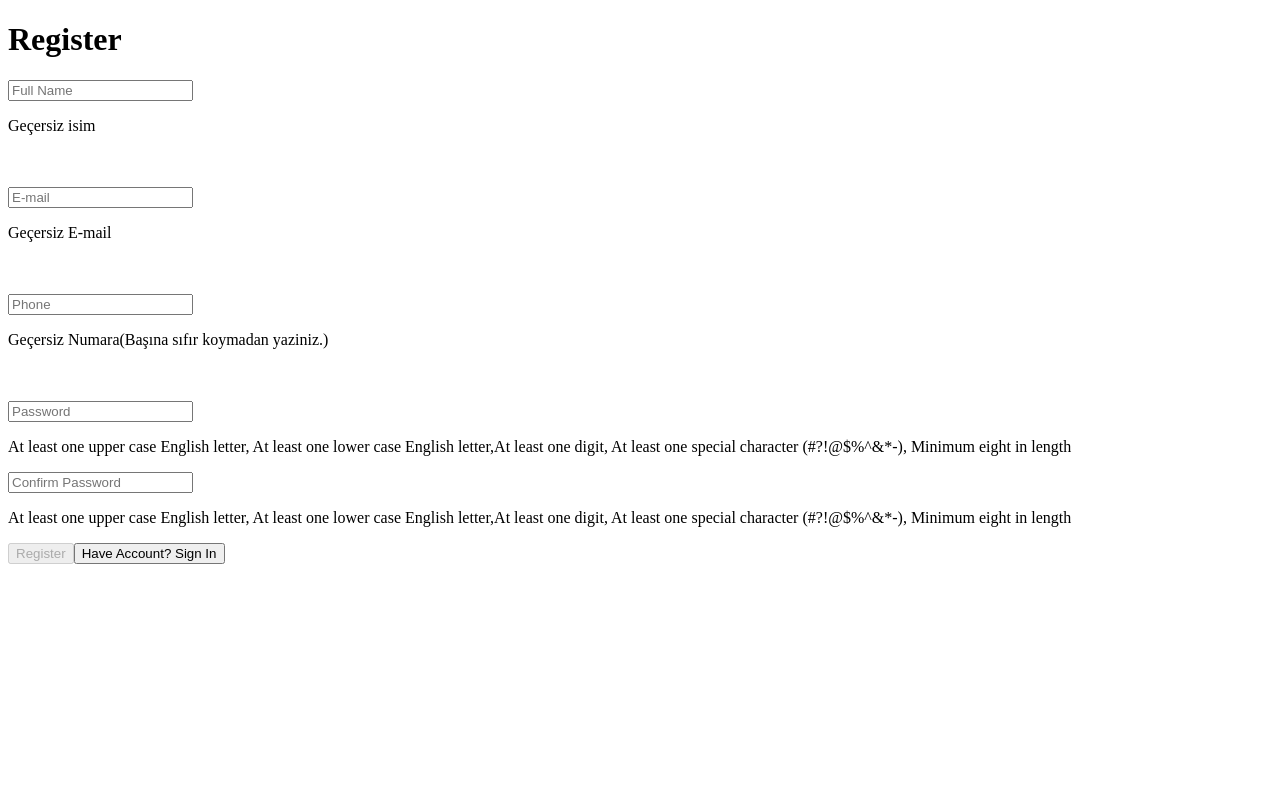
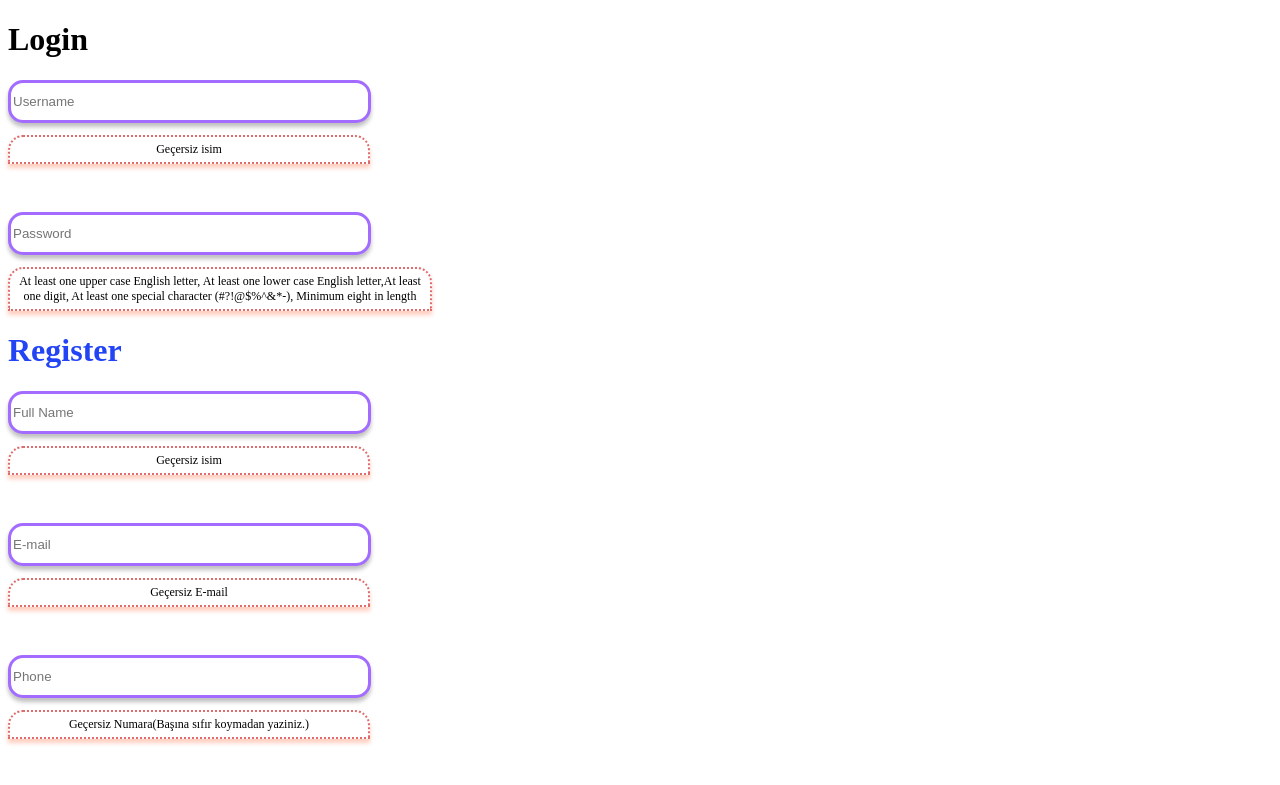
Before and after one commit to enqinsel/register-and-login-component, a Vue app: page / in a window 1280 px wide. Shown: the top 785 px of the page. Built offline with nearby package versions, Linux system fonts and the light colour scheme.

Commit message:
updated and style added

```diff
--- a/src/App.vue
+++ b/src/App.vue
@@ -1,8 +1,11 @@
 <script setup>
 import Register from "./components/Register.vue"
+import Login from "./components/Login.vue";
+
 </script>
 
 <template>
+<Login></Login>
 <Register></Register>
 </template>
 
--- a/src/components/Inputs/InputMail.vue
+++ b/src/components/Inputs/InputMail.vue
@@ -8,11 +8,39 @@ const emailHandler = (event) => {
 }
 
 const isValid = computed(() => {
-    return  /^\w+([\.-]?\w+)@\w+([\.-]?\w+)(\.\w{2,3})+$/.test(props.email);
- })
+    return /^\w+([\.-]?\w+)@\w+([\.-]?\w+)(\.\w{2,3})+$/.test(props.email);
+})
 </script>
 
 <template>
-    <input type="text" id="email" :value="props.email" placeholder="E-mail" @input="emailHandler">
-    <p v-if="!isValid">Geçersiz E-mail</p>
+    <input type="text" class="email" :value="props.email" placeholder="E-mail" @input="emailHandler">
+    <p class="warning" v-if="!isValid">Geçersiz E-mail</p>
 </template>
+
+
+<style scoped>
+.email {
+    box-sizing: border-box;
+    width: 363px;
+    height: 43px;
+
+    background: #FFFFFF;
+    border: 3px solid #A36BFF;
+    box-shadow: 0px 4px 4px rgba(0, 0, 0, 0.25);
+    border-radius: 15px;
+}
+
+.warning{
+    width: 348px;
+
+    background-color: rgb(255, 255, 255);
+    border: 2px dotted #cb000094 ;
+    box-shadow: 0px 4px 4px rgba(255, 60, 0, 0.25);
+    border-radius: 15px 15px 0px 0px;
+
+    text-align: center;
+    font-size: 12px;
+    padding: 5px;
+    transition: all 0.3s ease;
+}
+</style>
--- a/src/components/Inputs/InputName.vue
+++ b/src/components/Inputs/InputName.vue
@@ -1,20 +1,48 @@
 <script setup>
 import { computed } from 'vue';
-const props = defineProps(["name"])
+const props = defineProps(["name", "placeholder"])
 
 const emits = defineEmits(["update:name"])
 
 const nameHandler = (event) => {
-    emits("update:name" , event.target.value)
+    emits("update:name", event.target.value)
 }
 
 const isValid = computed(() => {
-    return props.name.length > 1
+    return (props.name.length > 1)
 })
 
 </script>
 
 <template>
-    <input type="text" id="name" :value="props.name"  placeholder="Full Name" @input="nameHandler">
-    <p v-if="!isValid">Geçersiz isim</p>
+    <input type="text" class="name" :value="props.name" :placeholder="props.placeholder" @input="nameHandler">
+    <p class="warning" v-if="!isValid">Geçersiz isim</p>
 </template>
+
+
+<style scoped>
+.name {
+    box-sizing: border-box;
+    width: 363px;
+    height: 43px;
+
+    background: #FFFFFF;
+    border: 3px solid #A36BFF;
+    box-shadow: 0px 4px 4px rgba(0, 0, 0, 0.25);
+    border-radius: 15px;
+}
+
+.warning{
+    width: 348px;
+
+    background-color: rgb(255, 255, 255);
+    border: 2px dotted #cb000094 ;
+    box-shadow: 0px 4px 4px rgba(255, 60, 0, 0.25);
+    border-radius: 15px 15px 0px 0px;
+
+    text-align: center;
+    font-size: 12px;
+    padding: 5px;
+    transition: all 0.3s ease;
+}
+</style>
--- a/src/components/Inputs/InputPassword.vue
+++ b/src/components/Inputs/InputPassword.vue
@@ -13,6 +13,34 @@ const isValid = computed(() => {
 </script>
 
 <template>
-    <input type="password" id="password" :value="props.password" :placeholder="props.placeholder" @input="passwordHandler">
-    <p v-if="!isValid">At least one upper case English letter, At least one lower case English letter,At least one digit, At least one special character (#?!@$%^&*-), Minimum eight in length </p>
+    <input type="password" class="password" :value="props.password" :placeholder="props.placeholder" @input="passwordHandler">
+    <p class="warning" v-if="!isValid">At least one upper case English letter, At least one lower case English letter,At least one digit, At least one special character (#?!@$%^&*-), Minimum eight in length </p>
 </template>
+
+
+<style scoped>
+.password {
+    box-sizing: border-box;
+    width: 363px;
+    height: 43px;
+
+    background: #FFFFFF;
+    border: 3px solid #A36BFF;
+    box-shadow: 0px 4px 4px rgba(0, 0, 0, 0.25);
+    border-radius: 15px;
+}
+
+.warning{
+    width: 410px;
+
+    background-color: rgb(255, 255, 255);
+    border: 2px dotted #cb000094 ;
+    box-shadow: 0px 4px 4px rgba(255, 60, 0, 0.25);
+    border-radius: 15px 15px 0px 0px;
+
+    text-align: center;
+    font-size: 12px;
+    padding: 5px;
+    transition: all 0.3s ease;
+}
+</style>
--- a/src/components/Inputs/InputPhone.vue
+++ b/src/components/Inputs/InputPhone.vue
@@ -13,6 +13,34 @@ const isValid = computed(() => {
 </script>
 
 <template>
-    <input type="text" id="phone" :value="props.phone" placeholder="Phone" @input="phoneHandler">
-    <p v-if="!isValid">Geçersiz Numara(Başına sıfır koymadan yaziniz.)</p>
+    <input type="text" class="phone" :value="props.phone" placeholder="Phone" @input="phoneHandler">
+    <p class="warning" v-if="!isValid">Geçersiz Numara(Başına sıfır koymadan yaziniz.)</p>
 </template>
+
+<style scoped>
+.phone {
+    box-sizing: border-box;
+
+    width: 363px;
+    height: 43px;
+
+    background: #FFFFFF;
+    border: 3px solid #A36BFF;
+    box-shadow: 0px 4px 4px rgba(0, 0, 0, 0.25);
+    border-radius: 15px;
+}
+
+.warning{
+    width: 348px;
+
+    background-color: rgb(255, 255, 255);
+    border: 2px dotted #cb000094 ;
+    box-shadow: 0px 4px 4px rgba(255, 60, 0, 0.25);
+    border-radius: 15px 15px 0px 0px;
+
+    text-align: center;
+    font-size: 12px;
+    padding: 5px;
+    transition: all 0.3s ease;
+}
+</style>
--- a/src/components/Login.vue
+++ b/src/components/Login.vue
@@ -0,0 +1,25 @@
+<script setup>
+import InputName from "./Inputs/InputName.vue"
+import InputPassword from "./Inputs/InputPassword.vue"
+import { ref, computed } from "vue"
+
+const name = ref("")
+const password = ref("")
+
+
+</script>
+
+<template>
+<div class="container">
+        <h1>Login</h1>
+        <div>
+            {{name}}
+            <InputName v-model:name="name" placeholder="Username"></InputName> <br><br>
+            {{password}}
+            <InputPassword v-model:password="password" placeholder="Password"></InputPassword>
+        </div>
+        <div>
+
+        </div>
+    </div>
+</template>
--- a/src/components/Register.vue
+++ b/src/components/Register.vue
@@ -11,15 +11,27 @@ const email = ref("")
 const phone = ref("")
 const password = ref("")
 
+
 const isDisabled = computed(() => {
-    if((name.value && email.value && phone.value && password.value).length > 1){
+    if ((name.value && email.value && phone.value && password.value).length > 1) {
         return true
-    }else{
+    } else {
         return false
     }
 })
 
+const obj = {
+    "name": name.value,
+    "email": email.value,
+    "phone": phone.value,
+    "password": password.value
+}
 
+
+function registerHandler() {
+    const task = localStorage.setItem("task", JSON.stringify(obj))
+    return task
+}
 
 </script>
 
@@ -28,7 +40,7 @@ const isDisabled = computed(() => {
         <h1>Register</h1>
         <div>
             {{name}}
-            <InputName v-model:name="name"></InputName> <br><br>
+            <InputName v-model:name="name" placeholder="Full Name"></InputName> <br><br>
             {{email}}
             <InputMail v-model:email="email"></InputMail> <br><br>
             {{phone}}
@@ -44,3 +56,19 @@ const isDisabled = computed(() => {
         </div>
     </div>
 </template>
+
+
+<style scoped>
+button {
+    width: 270px;
+
+    background: #AD00FF;
+    border-radius: 16px;
+    padding: 10px;
+    margin-left: 5px;
+}
+
+h1{
+    color: #2244F4;
+}
+</style>
```
